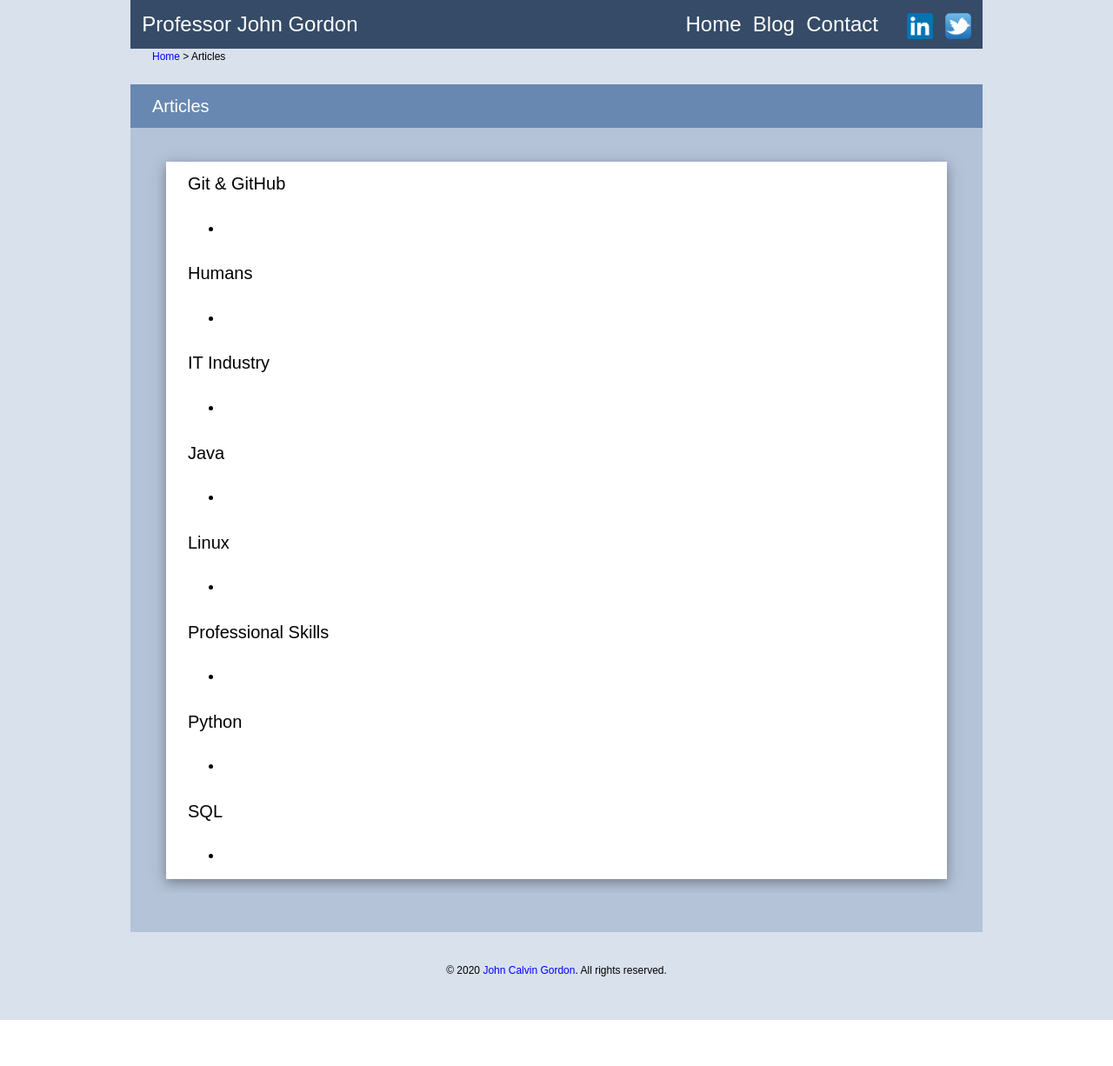
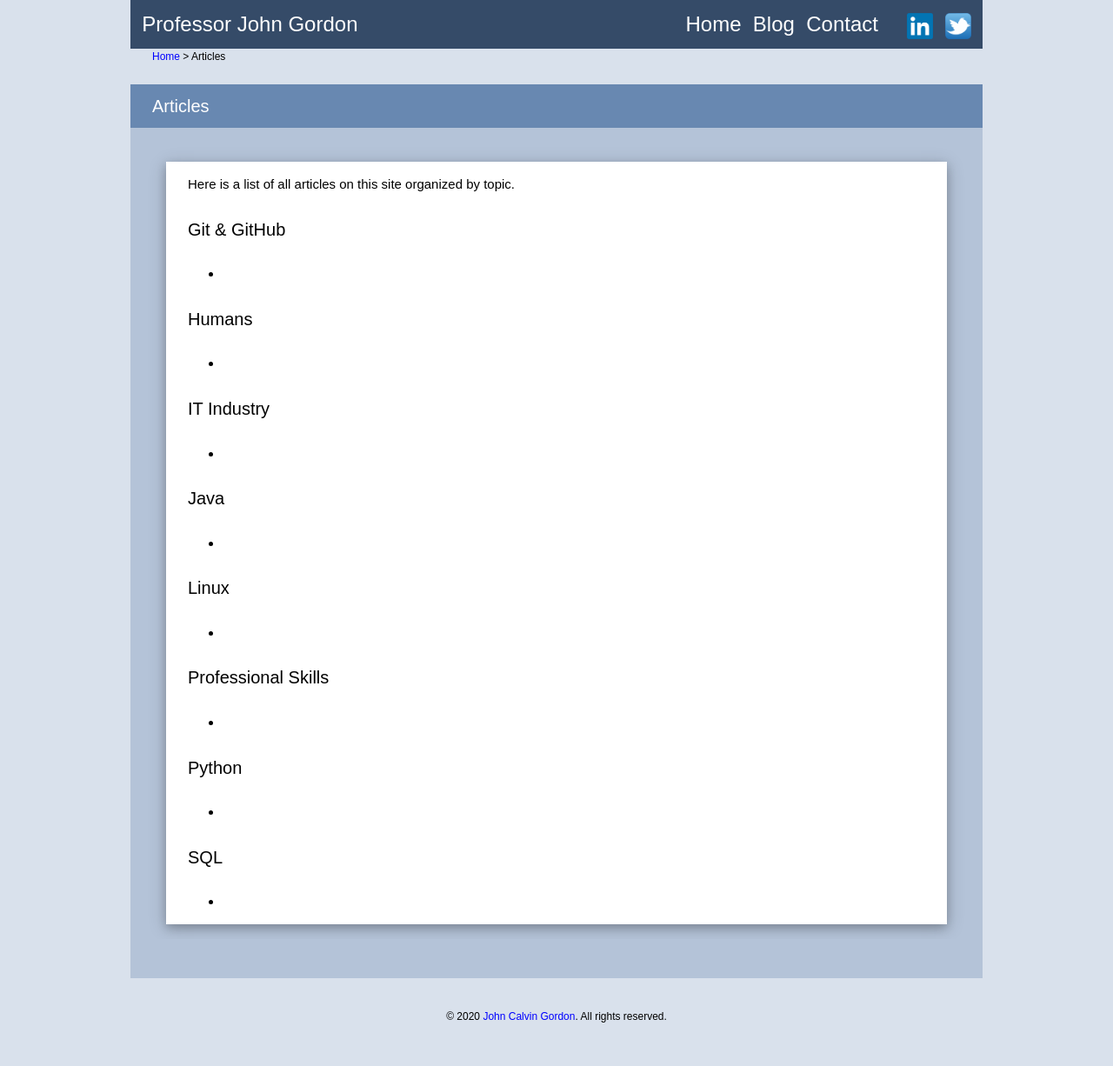
Before and after one commit to professorgordon/professorgordon, a PHP site: page /articles.php in a window 1280 px wide. Shown: the whole page at 87% size. Before the commit the page ends 1173 px from the top, so only its background shows below. Run offline with PHP 8.4, Linux system fonts and the light colour scheme; some web fonts are replaced.

Commit message:
Add comment to articles page

```diff
--- a/articles.php
+++ b/articles.php
@@ -68,6 +68,10 @@ body,h1,h2,h3,h4,h5 {font-family: "Raleway", sans-serif}
           <div class="w3-row">
             <div class="w3-content">
               <div class="w3-card-4 w3-margin w3-white">
+
+                <div class="w3-container">
+                  <p>Here is a list of all articles on this site organized by topic.</p>
+                </div>
 
                 <div class="w3-container">
                   <h4>Git & GitHub</h4>
```
